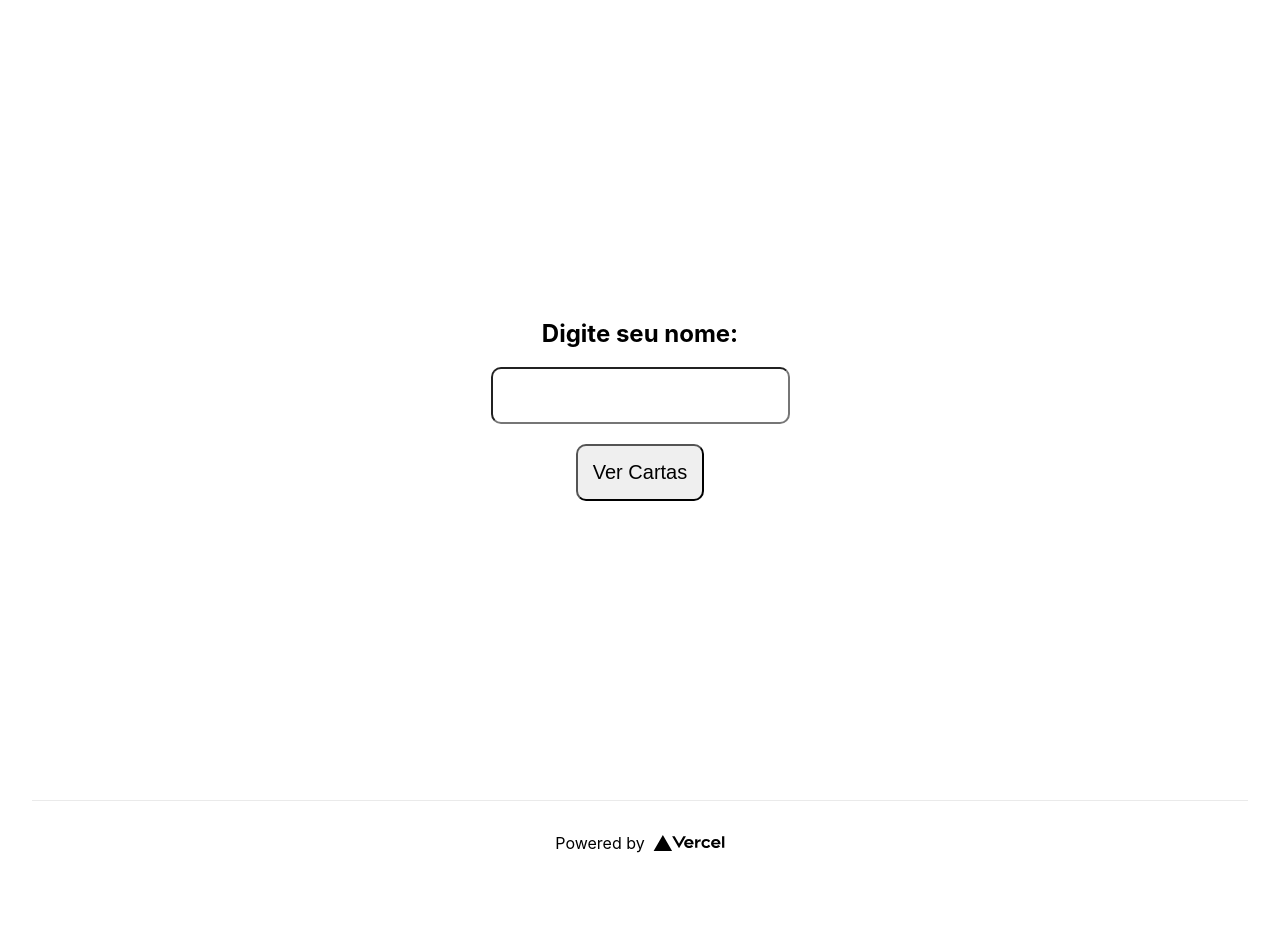
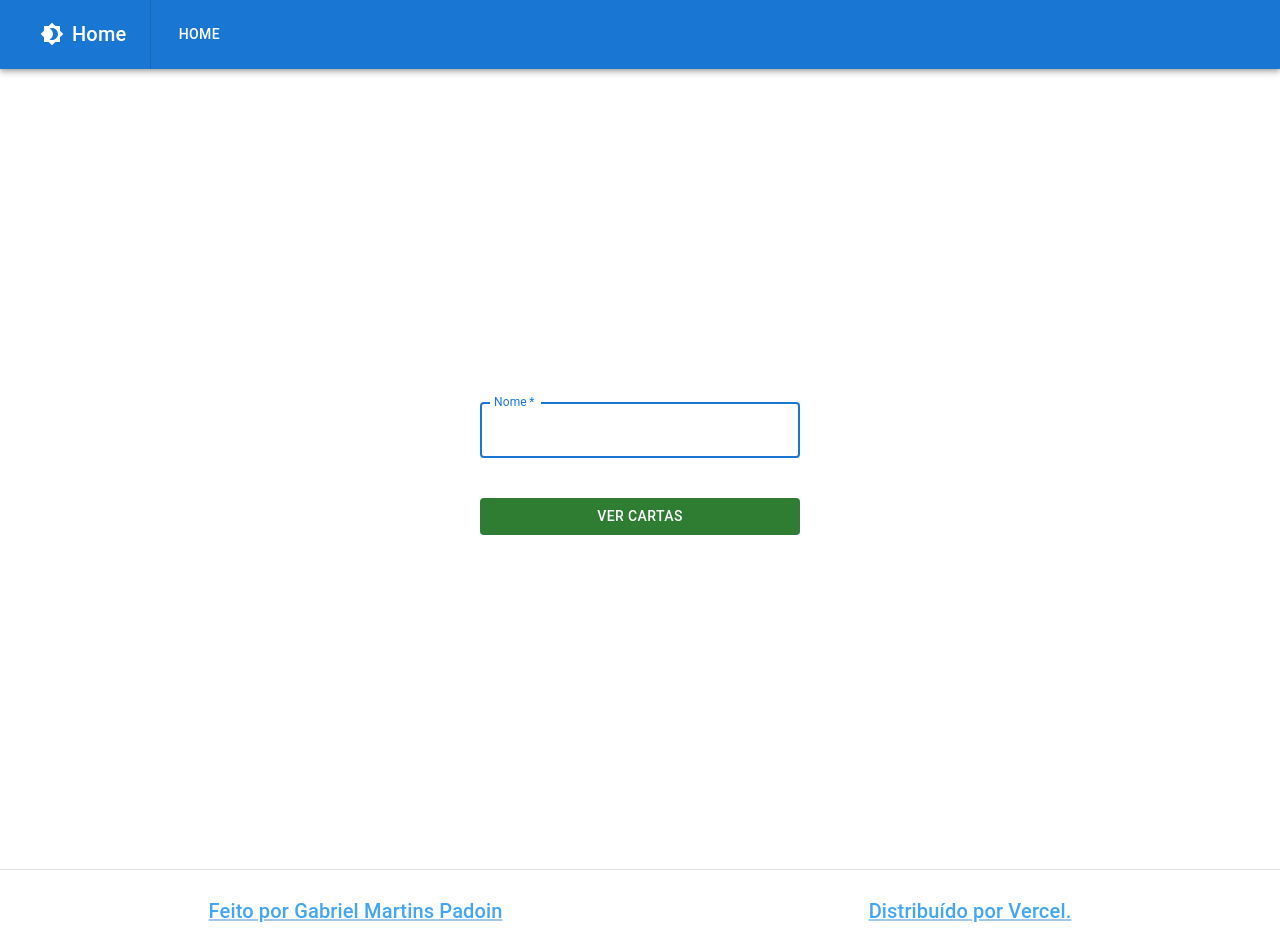
Before and after one commit to gmartpad/testproject, a Next.js app: page / in a window 1280 px wide. Shown: the top 949 px of the page. Before the commit the page ends 885 px from the top, so only its background shows below. Built offline with nearby package versions, Linux system fonts and the light colour scheme.

Commit message:
feat: added material ui, a header and the ability to change between light and dark themes

```diff
--- /dev/null
+++ b/components/AppHeader/index.tsx
@@ -0,0 +1,98 @@
+import { useState } from 'react'
+import {
+    AppBar,
+    Box,
+    Toolbar,
+    Typography,
+    Button,
+    IconButton,
+    Divider
+} from '@mui/material'
+import { useContext } from 'react'
+import { AppContext } from 'contexts/App'
+import { ColorModeContext } from 'contexts/ColorMode'
+import { useRouter } from 'next/router'
+import Link from 'next/link'
+import { useTheme } from '@mui/material/styles'
+import Brightness4Icon from '@mui/icons-material/Brightness4';
+import Brightness7Icon from '@mui/icons-material/Brightness7';
+
+interface IPage {
+    title: string
+    url: string
+}
+
+const AppHeader = () => {
+
+    const { name } = useContext(AppContext)
+    const theme = useTheme()
+    const colorMode = useContext(ColorModeContext)
+    const { asPath } = useRouter()
+
+    const asPathToScreenName = (asPath: string) => {
+        const baseName = asPath.split('/')[1]
+
+        if(baseName === ''){
+            return 'Home'
+        }
+
+        return baseName[0].toUpperCase()+baseName.slice(1)
+    }
+
+    const ScreenName = asPathToScreenName(asPath)
+
+    const [pages] = useState<IPage[]>([
+        {
+            title: 'Home',
+            url: '/'
+        },
+        {
+            title: 'Cartas',
+            url: '/cartas'
+        }
+    ])
+
+    const filterPages = (page: IPage) => {
+        if(name === '' && page.url === '/cartas'){
+            return false
+        }
+        return true
+    }
+
+    return (
+        <Box sx={{ flexGrow: 1 }}>
+            <AppBar position="static">
+                <Toolbar>
+                    <IconButton sx={{ ml: 1 }} onClick={colorMode.toggleColorMode} color="inherit">
+                        {theme.palette.mode === 'dark' ? <Brightness7Icon /> : <Brightness4Icon />}
+                    </IconButton>
+                    <Typography variant="h6" component="div" sx={{ marginRight: 3 }}>
+                        {ScreenName}
+                    </Typography>
+                    <Divider orientation="vertical" flexItem />
+                    <Box sx={{
+                        flexGrow: 1,
+                        display: { xs: 'none', md: 'flex' },
+                        alignSelf: 'left',
+                        paddingLeft: 2
+                    }}>
+                        {pages.filter(filterPages).map((page, k) => (
+                            <Link key={k} href={page.url}>
+                                <Button sx={{ my: 2, color: 'white', display: 'block' }}>
+                                    {page.title}
+                                </Button>
+                            </Link>
+                        ))}
+                    </Box>
+                    {name !== '' && (
+                        <div>
+                            <p>{name}</p>
+                        </div>
+                    )}
+                </Toolbar>
+            </AppBar>
+        </Box>
+    );
+}
+
+export default AppHeader
--- a/components/BaseFooter/index.tsx
+++ b/components/BaseFooter/index.tsx
@@ -1,20 +1,60 @@
-import Image from 'next/image'
-import { Footer, FooterAnchor, Logo } from './styled'
+import { useTheme } from '@mui/material/styles'
+import {
+    Box,
+    Link as MuiLink,
+    Typography,
+    Divider
+} from '@mui/material'
 
 function BaseFooter() {
+
+    const theme = useTheme()
+
     return (
-        <Footer>
-            <FooterAnchor
-                href='https://vercel.com?utm_source=create-next-app&utm_medium=default-template&utm_campaign=create-next-app'
-                target='_blank'
-                rel='noopener noreferrer'
+        <>
+            <Divider/>
+            <Box
+                component="footer"
+                sx={{
+                    display: 'flex',
+                    justifyContent: 'space-around',
+                    padding: '2vw',
+                }}
             >
-                Powered by{' '}
-                <Logo>
-                    <Image src='/vercel.svg' alt='Vercel Logo' width={72} height={16} />
-                </Logo>
-            </FooterAnchor>
-        </Footer>
+                <MuiLink
+                    href='https://www.linkedin.com/in/gabriel-martins-padoin-0aba40153/'
+                    target='_blank'
+                    rel='noopener noreferrer'
+                >
+                    <Typography
+                        variant="h6"
+                        component="div"
+                        sx={{
+                            flexGrow: 1,
+                            color: theme.palette.primary.light
+                        }}
+                    >
+                        Feito por Gabriel Martins Padoin
+                    </Typography>
+                </MuiLink>
+                <MuiLink
+                    href='https://vercel.com?utm_source=create-next-app&utm_medium=default-template&utm_campaign=create-next-app'
+                    target='_blank'
+                    rel='noopener noreferrer'
+                >
+                    <Typography
+                        variant="h6"
+                        component="div"
+                        sx={{
+                            flexGrow: 1,
+                            color: theme.palette.primary.light
+                        }}
+                    >
+                        Distribuído por Vercel.
+                    </Typography>
+                </MuiLink>
+            </Box>
+        </>
     )
 }
 
--- a/components/BaseHead/index.tsx
+++ b/components/BaseHead/index.tsx
@@ -3,7 +3,7 @@ import Head from 'next/head'
 function BaseHead() {
     return (
         <Head>
-            <title>Create Next App</title>
+            <title>Test Project</title>
             <meta name='description' content='Generated by create next app' />
             <link rel='icon' href='/favicon.ico' />
         </Head>
--- /dev/null
+++ b/components/Layout/index.tsx
@@ -0,0 +1,26 @@
+import AppHeader from 'components/AppHeader'
+import BaseFooter from 'components/BaseFooter'
+import BaseHead from 'components/BaseHead'
+import { ReactNode } from 'react'
+import { Main } from 'styles/styled'
+import Paper from '@mui/material/Paper';
+
+interface LayoutProps {
+    children: ReactNode
+}
+
+const Layout = ({ children }: LayoutProps) => {
+
+    return (
+        <Paper>
+            <BaseHead />
+            <AppHeader/>
+            <Main>
+                {children}
+            </Main>
+            <BaseFooter />
+        </Paper>
+    )
+}
+
+export default Layout
--- a/components/NameForm/index.tsx
+++ b/components/NameForm/index.tsx
@@ -2,8 +2,8 @@ import { useFormik } from 'formik'
 import * as Yup from 'yup'
 import { AppContext } from 'contexts/App'
 import { useContext } from 'react'
-import { Input, ErrorSpan, SubmitButton } from './styled'
 import { useRouter } from 'next/router'
+import { FormControl, TextField, Button } from '@mui/material'
 
 const NameForm = () => {
 
@@ -27,30 +27,38 @@ const NameForm = () => {
     })
 
     return (
-        <form
-            style={{
-                display: 'flex',
-                flexDirection: 'column',
-                alignItems: 'center',
+        <FormControl
+            sx={{
+                maxWidth: '320px',
                 width: '100%',
+                textAlign: 'center'
             }}
-            onSubmit={formik.handleSubmit}
         >
-            <label htmlFor="name">
-                <h2>Digite seu nome:</h2>
-            </label>
-            <Input
+            <TextField
+                autoFocus
+                error={!!(formik.touched.name && formik.errors.name)}
+                fullWidth
+                helperText={formik.errors.name}
                 id="name"
-                type="text"
-                {...formik.getFieldProps('name')}
+                inputProps={formik.getFieldProps('name')}
+                label="Nome"
+                required
+                sx={{
+                    marginBottom: !!(formik.touched.name && formik.errors.name) ? 2 : 5
+                }}
+                variant="outlined"
             />
-            {formik.touched.name && formik.errors.name ? (
-                <ErrorSpan>{formik.errors.name}</ErrorSpan>
-            ) : null}
-            <SubmitButton disabled={!formik.isValid} type="submit">
+            <Button
+                color="success"
+                disabled={!formik.isValid}
+                disableElevation
+                onClick={() => formik.handleSubmit()}
+                type="submit"
+                variant="contained"
+            >
                 Ver Cartas
-            </SubmitButton>
-        </form>
+            </Button>
+        </FormControl>
     )
 }
 
--- /dev/null
+++ b/contexts/ColorMode/index.tsx
@@ -0,0 +1,70 @@
+import { createContext, ReactNode, useState, useMemo, useEffect } from 'react'
+import { createTheme, ThemeProvider } from '@mui/material/styles'
+
+interface ColorModeContextProps {
+    children: ReactNode
+}
+
+type PaletteMode = 'dark' | 'light'
+
+interface IColorModeContext {
+    toggleColorMode: () => void
+}
+
+const initialValue = {
+    toggleColorMode: () => undefined
+}
+
+export const ColorModeContext = createContext<IColorModeContext>(initialValue)
+
+export const ColorModeContextProvider = ({ children }: ColorModeContextProps) => {
+
+    const initialMode = () => {
+        const colorMode = localStorage.getItem('colorMode')
+        if (!colorMode) {
+            localStorage.setItem("colorMode", "light")
+            return 'light'
+        } else {
+            return colorMode === 'light' ? 'light' : 'dark'
+        }
+    }
+
+    const [mode, setMode] = useState<PaletteMode>('light')
+    const colorMode = useMemo(
+        () => ({
+            toggleColorMode: () => {
+                setMode((prevMode) => {
+                    if (prevMode === 'light') {
+                        localStorage.setItem('colorMode', 'dark')
+                        return 'dark'
+                    } else {
+                        localStorage.setItem('colorMode', 'light')
+                        return 'light'
+                    }
+                })
+            },
+        }),
+        [],
+    )
+
+    const theme = useMemo(
+        () => createTheme({
+            palette: {
+                mode,
+            },
+        }),
+        [mode],
+    )
+
+    useEffect(()=>{
+        setMode(initialMode)
+    }, [])
+
+    return (
+        <ColorModeContext.Provider value={colorMode}>
+            <ThemeProvider theme={theme}>
+                {children}
+            </ThemeProvider>
+        </ColorModeContext.Provider>
+    )
+}
--- a/package.json
+++ b/package.json
@@ -21,6 +21,10 @@
         "npm": "please-use-yarn"
     },
     "dependencies": {
+        "@emotion/react": "^11.9.3",
+        "@emotion/styled": "^11.9.3",
+        "@mui/icons-material": "^5.8.4",
+        "@mui/material": "^5.9.2",
         "formik": "^2.2.9",
         "next": "12.2.3",
         "react": "18.2.0",
--- a/pages/_app.tsx
+++ b/pages/_app.tsx
@@ -1,12 +1,17 @@
-import '../styles/globals.css'
 import type { AppProps } from 'next/app'
-import { AppContextProvider } from '../contexts/App'
+import { ColorModeContextProvider } from 'contexts/ColorMode'
+import { AppContextProvider } from 'contexts/App'
+import CssBaseline from '@mui/material/CssBaseline'
 
 function MyApp({ Component, pageProps }: AppProps) {
+
     return (
-        <AppContextProvider>
-            <Component {...pageProps} />
-        </AppContextProvider>
+        <ColorModeContextProvider>
+            <AppContextProvider>
+                <CssBaseline/>
+                <Component {...pageProps}/>
+            </AppContextProvider>
+        </ColorModeContextProvider>
     )
 }
 
--- a/pages/index.tsx
+++ b/pages/index.tsx
@@ -1,19 +1,13 @@
 import type { NextPage } from 'next'
-import BaseFooter from 'components/BaseFooter'
-import BaseHead from 'components/BaseHead'
+import Layout from 'components/Layout'
 import NameForm from 'components/NameForm'
-import { Container, Main } from 'styles/styled'
 
 const Home: NextPage = () => {
 
     return (
-        <Container>
-            <BaseHead />
-            <Main>
-                <NameForm/>
-            </Main>
-            <BaseFooter />
-        </Container>
+        <Layout>
+            <NameForm/>
+        </Layout>
     )
 }
 
--- a/styles/globals.css
+++ b/styles/globals.css
@@ -14,13 +14,3 @@ a {
 * {
     box-sizing: border-box;
 }
-
-@media (prefers-color-scheme: dark) {
-    html {
-        color-scheme: dark;
-    }
-    body {
-        color: white;
-        background: black;
-    }
-}
--- a/styles/styled/index.ts
+++ b/styles/styled/index.ts
@@ -1,12 +1,8 @@
 import styled from 'styled-components'
-
-export const Container = styled.div`
-    padding: 0 2rem;
-`
 
 export const Main = styled.main`
     min-height: 100vh;
-    padding: 4rem 0;
+    padding: 4rem 2rem;
     flex: 1;
     display: flex;
     flex-direction: column;
```
Also changed, not shown: pages/cartas/index.tsx (+27 -6 lines), 1 other file (tests, documents, lock files or other folders).
